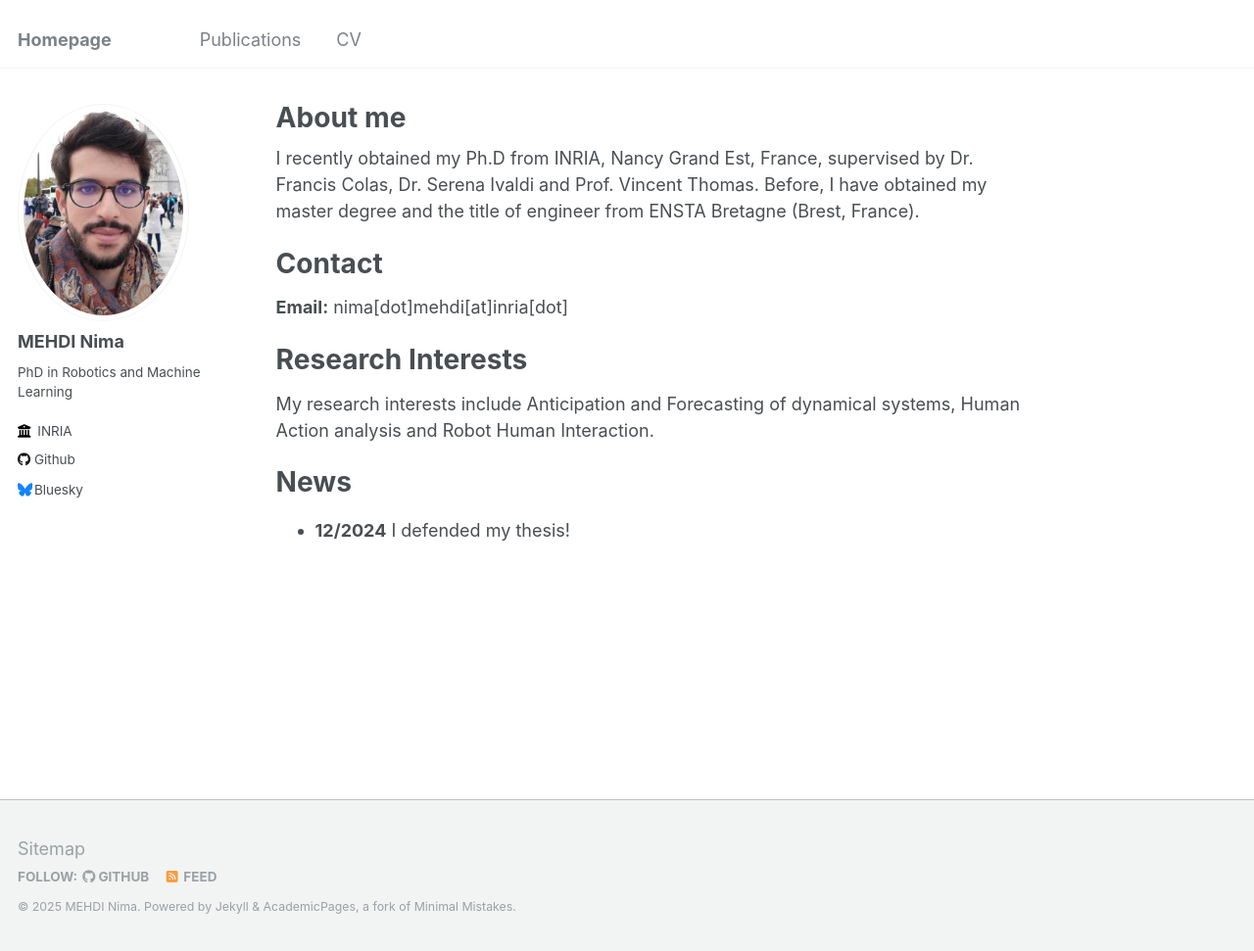
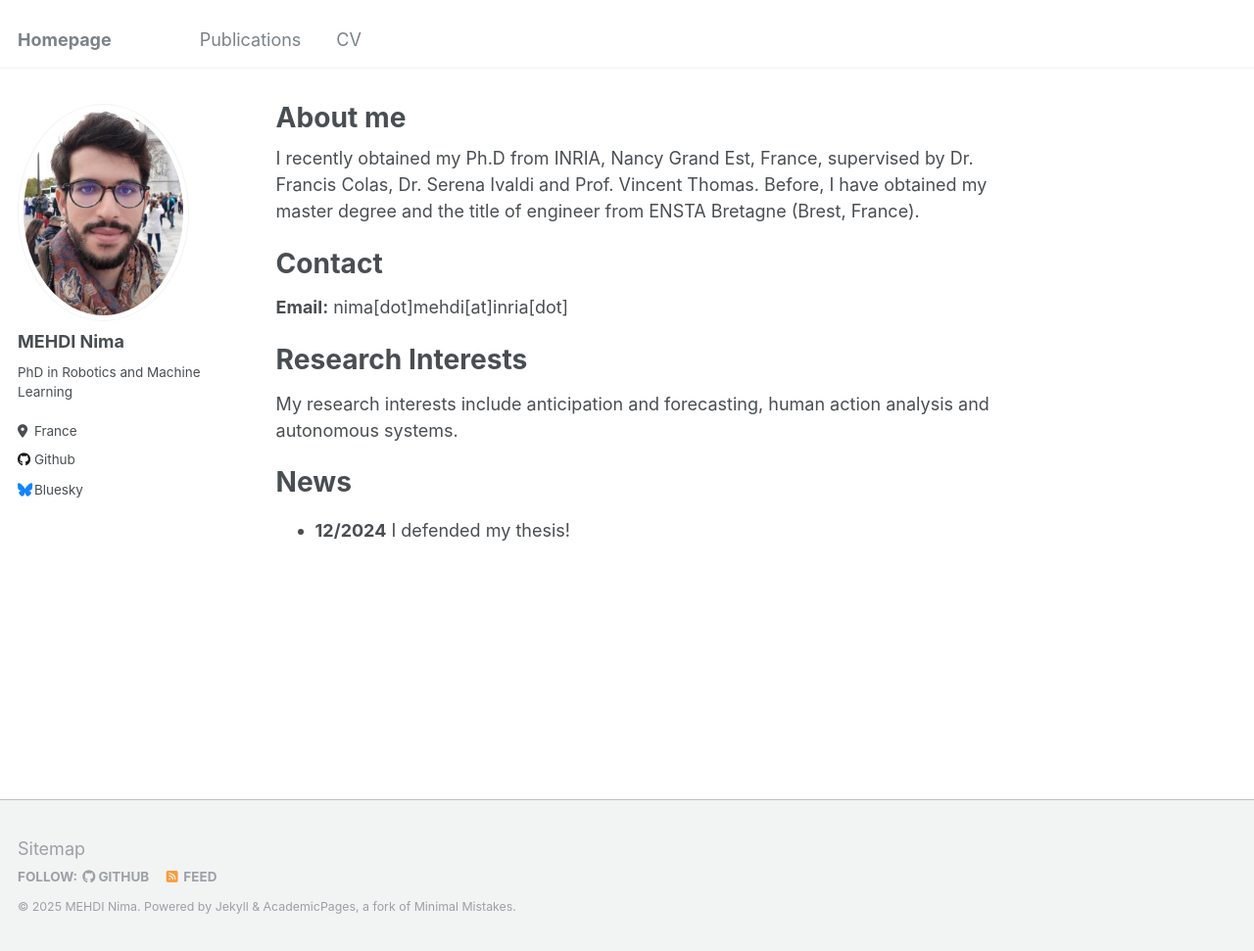
Before and after one commit to MehdiN/mehdin.github.io, a Jekyll site: the page built from _pages/about.md, in a window 1280 px wide and 971 px high. Shown: the whole window at 98% size. Built offline with Jekyll 4.4.1, drawn with Linux system fonts in a browser that asks for light colours.

Commit message:
update info

```diff
--- a/_config.yml
+++ b/_config.yml
@@ -25,8 +25,8 @@ author:
   name             : "MEHDI Nima"
   pronouns         : # example: "she/her"
   bio              : "PhD in Robotics and Machine Learning"
-  location         : # "Earth"
-  employer         : "INRIA"
+  location         : "France"
+  employer         : # "INRIA"
   uri              : # URL
   email            : # "none@example.org"
 
--- a/_pages/about.md
+++ b/_pages/about.md
@@ -22,8 +22,7 @@ from ENSTA Bretagne (Brest, France).
 
 # Research Interests
 
-My research interests include Anticipation and Forecasting of dynamical systems, Human Action analysis and Robot Human Interaction.
-
+My research interests include anticipation and forecasting, human action analysis and autonomous systems.
 
 
 # News
```
Also changed, not shown: _pages/cv.md (+1 -1 lines).
